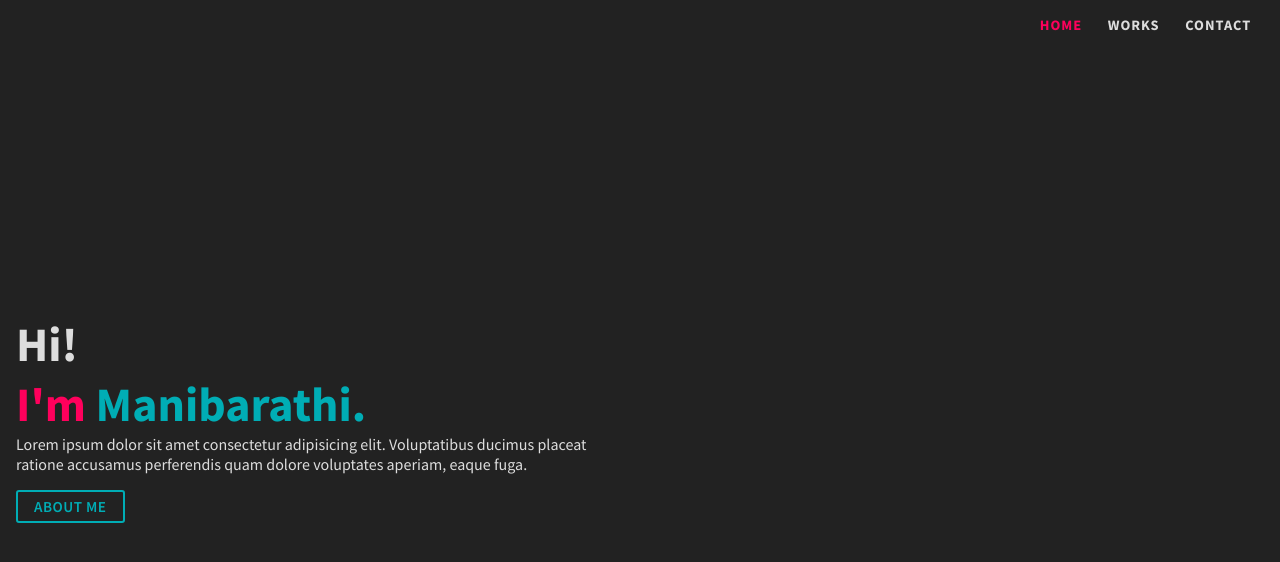
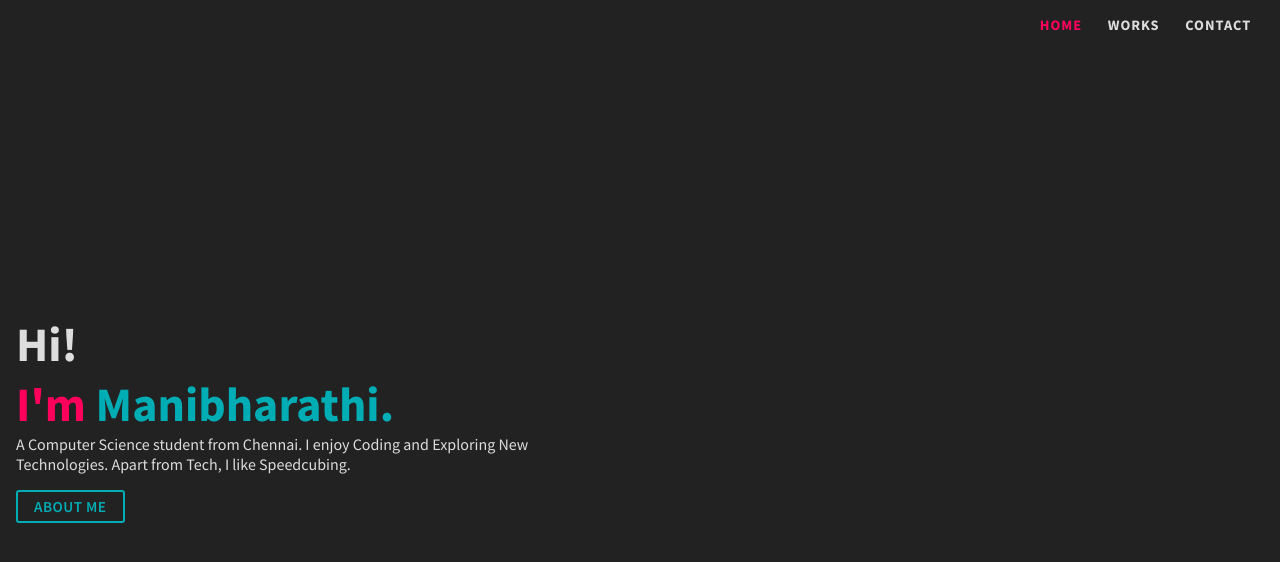
Before and after one commit to mani-barathi/mezelf, a Next.js app: page / in a window 1280 px wide. Shown: the top 562 px of the page. Built offline with nearby package versions, Linux system fonts and the light colour scheme.

Commit message:
moved content about user and projects into details.json

```diff
--- a/components/AboutModal.js
+++ b/components/AboutModal.js
@@ -2,7 +2,7 @@ import { useEffect, useRef, useState } from 'react'
 import styled from "styled-components"
 import { Wrapper, Overlay } from "@/styles/Modal"
 
-export default function AboutModal({ open, setOpen }) {
+export default function AboutModal({ open, setOpen, longDescription }) {
     const wrapperRef = useRef()
     const [slideIn, setSlideIn] = useState(false)
 
@@ -30,7 +30,7 @@ export default function AboutModal({ open, setOpen }) {
                     <h1>About Me</h1>
                     <Avatar src="https://cdn0.iconfinder.com/data/icons/avatar-78/128/12-512.png" alt="" />
                 </center>
-                <div>Lorem ipsum dolor sit amet consectetur, adipisicing elit. Quos repellat eaque nemo incidunt tempora! Beatae deleniti impedit perspiciatis assumenda quidem aliquid praesentium sed quam ullam repellat obcaecati optio sunt quaerat, quod esse perferendis, rem suscipit? Ex soluta dignissimos quas ratione.</div>
+                <div>{longDescription}</div>
             </Wrapper>
         </Overlay>
     )
--- /dev/null
+++ b/details.json
@@ -0,0 +1,68 @@
+{
+    "user": {
+        "name": "Manibharathi",
+        "shortDescription": "A Computer Science student from Chennai. I enjoy Coding and Exploring New Technologies. Apart from Tech, I like Speedcubing.",
+        "longDescription": "Lorem ipsum dolor sit amet, consectetur adipiscing elit, sed do eiusmod tempor incididunt ut labore et dolore magna aliqua. Ut enim ad minim veniam, quis nostrud exercitation ullamco laboris nisi ut aliquip ex ea commodo consequat. Duis aute irure dolor in reprehenderit in voluptate velit esse cillum dolore eu fugiat nulla pariatur. Excepteur sint occaecat cupidatat non proident, sunt in culpa qui officia deserunt mollit anim id est laborum."
+    },
+    "socialLinks": {
+        "instagram": "https://www.instagram.com/",
+        "facebook": "https://www.facebook.com/",
+        "twitter": "https://www.twitter.com/",
+        "github": "https://github.com/mani-barathi",
+        "linkedin": "https://www.linkedin.com/in/mani-bharathi-08/"
+    },
+    "technologies": [
+        "HTML",
+        "CSS",
+        "javascript",
+        "react",
+        "nodejs",
+        "express",
+        "python",
+        "django",
+        "flask",
+        "firebase"
+    ],
+    "projects": [
+        {
+            "name": "Octave",
+            "description": "A Music Streaming Web App",
+            "githubLink": "https://github.com/mani-barathi/Music-Streaming-App",
+            "imageUrl": "https://cdn.sanity.io/images/j1zm8pj9/production/d16d22fec5b4541eba518b2af5c8574ac5709741-700x400.jpg?w=1000&h=1000&fit=max",
+            "liveLink": "https://music-streaming-app-4a392.web.app/",
+            "show": true,
+            "slug": "octave",
+            "technologies": [
+                "React",
+                "Material-UI",
+                "Firebase"
+            ]
+        },
+        {
+            "name": "Socialmedia",
+            "description": "A Website Inspired from Instagram, where users can share images",
+            "githubLink": "https://github.com/mani-barathi/Socialmedia",
+            "imageUrl": "https://cdn.sanity.io/images/j1zm8pj9/production/398977f6705d66d574d161370e630a6d346880bf-700x400.jpg?w=1000&h=1000&fit=max",
+            "liveLink": "http://socialmediadjango.herokuapp.com/",
+            "show": true,
+            "slug": "socialmedia",
+            "technologies": [
+                "Django",
+                "Bootstrap",
+                "Heroku"
+            ]
+        },
+        {
+            "name": "Sorting Visualizer",
+            "description": "Visualization Tool for Sorting Algorithms, implemented Quick Sort, Merge Sort, Bubble Sort",
+            "githubLink": "https://github.com/mani-barathi/Sorting-Visualizer",
+            "imageUrl": "https://cdn.sanity.io/images/j1zm8pj9/production/2c5f75ff18ab0aee7c0e225f886f349d76ca9db2-700x400.jpg",
+            "show": true,
+            "slug": "sorting-visualizer",
+            "technologies": [
+                "Python",
+                "Pygame"
+            ]
+        }
+    ]
+}
--- a/pages/index.js
+++ b/pages/index.js
@@ -5,6 +5,7 @@ import AboutModal from "@/components/AboutModal"
 import { Button } from "@/styles/Button"
 import { Text, Paragraph } from "@/styles/Typography"
 import { slideDownAnimation, fadeInAnimation } from "@/styles/Animation"
+import { user } from "../details.json"
 
 export default function Home() {
   const [isAnimated, setIsAnimated] = useState(false)
@@ -24,15 +25,16 @@ export default function Home() {
       <Contianer>
         <Text animation={slideDownAnimation('-10px')} large>Hi!</Text>
         <Text animation={fadeInAnimation} large textPink inline>I'm </Text>
-        <Text animation={fadeInAnimation} large textBlue inline>Manibarathi.</Text>
-        <Paragraph isAnimated={isAnimated} >Lorem ipsum dolor sit amet consectetur adipisicing elit. Voluptatibus ducimus placeat ratione accusamus perferendis quam dolore voluptates aperiam, eaque fuga.
+        <Text animation={fadeInAnimation} large textBlue inline>{user.name}.</Text>
+        <Paragraph isAnimated={isAnimated} >
+          {user.shortDescription}
           <ButtonContiner>
             <Button onClick={openModal} color="textBlue">ABOUT ME</Button>
           </ButtonContiner>
         </Paragraph>
       </Contianer>
 
-      <AboutModal open={open} setOpen={setOpen} />
+      <AboutModal open={open} setOpen={setOpen} longDescription={user.longDescription} />
     </Wrapper>
   )
 }
```
Also changed, not shown: components/ProjectModal.js (+7 -10 lines), pages/contact.js (+15 -6 lines), pages/works.js (+3 -28 lines), 1 other file (tests, documents, lock files or other folders).
